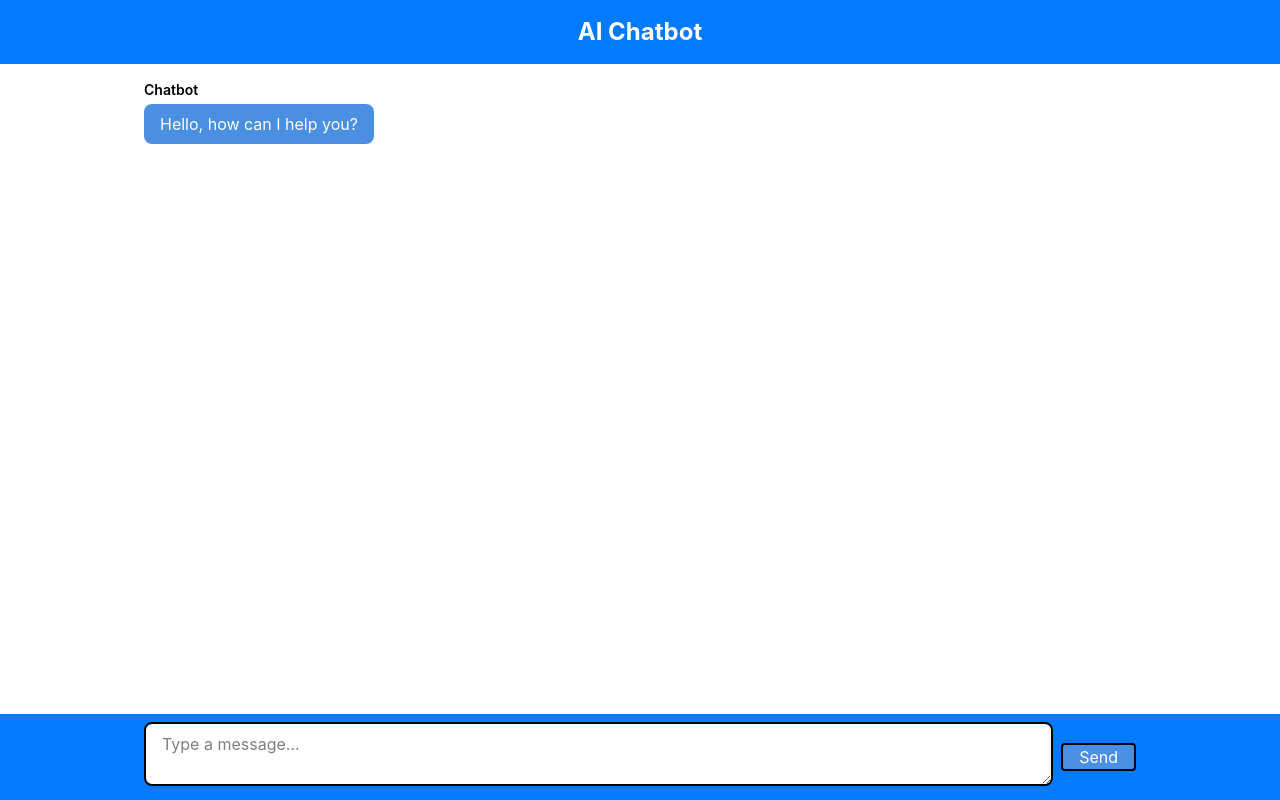
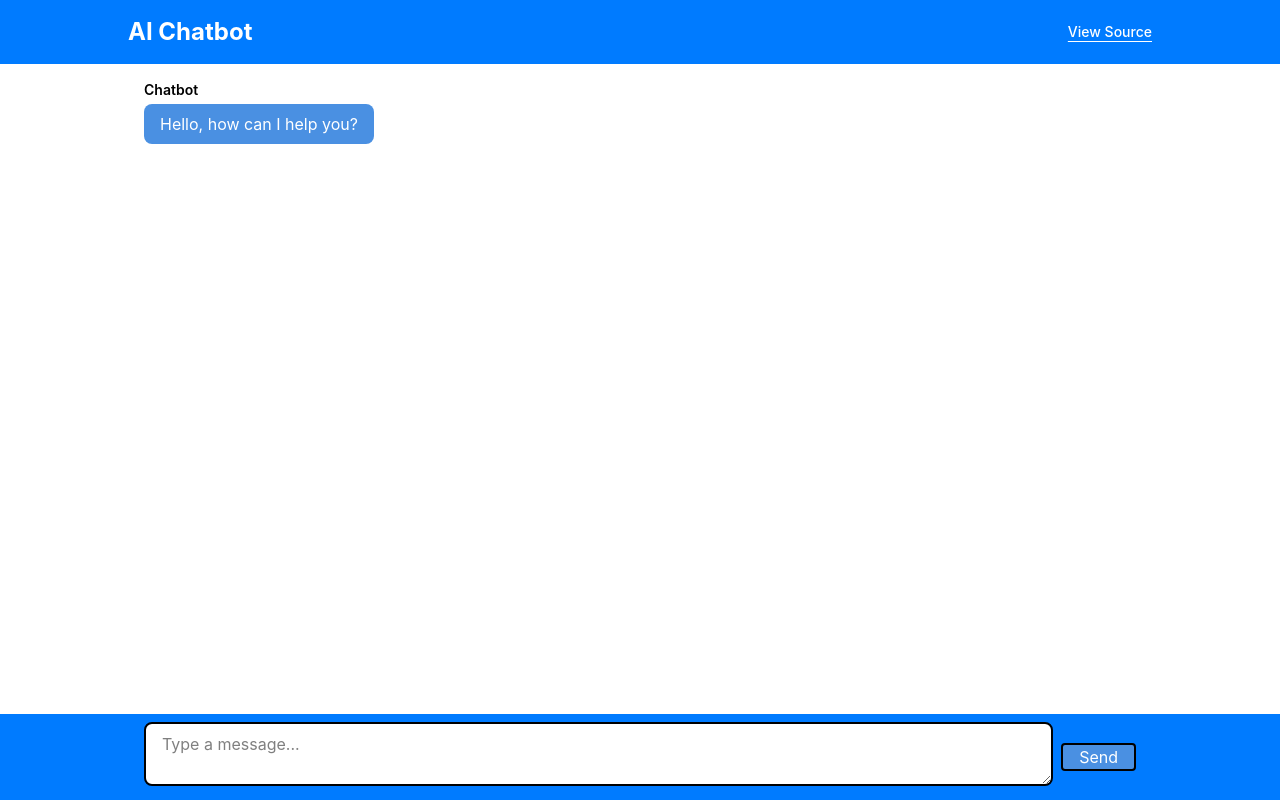
Before and after one commit to meisan99/ai-chatbot, a React (Vite) app in the folder chatbot-web/: page / in a window 1280 px wide. Built offline with nearby package versions, Linux system fonts and the light colour scheme; no server answers.

Commit message:
Add project source hyperlink

```diff
--- a/chatbot-web/src/config.js
+++ b/chatbot-web/src/config.js
@@ -2,4 +2,14 @@
  * @type {string}
  */
 export const API_BASE_URL =
-    import.meta.env.VITE_API_URL
+    import.meta.env.VITE_API_URL;
+
+/**
+ * @type {string | undefined}
+ */
+export const PROJECT_URL = import.meta.env.VITE_PROJECT_URL;
+
+/**
+ * @type {string}
+ */
+export const APP_NAME = import.meta.env.VITE_APP_NAME ?? "AI Chatbot";
--- a/chatbot-web/src/layouts/Header.jsx
+++ b/chatbot-web/src/layouts/Header.jsx
@@ -1,8 +1,20 @@
+import { APP_NAME, PROJECT_URL } from "../config";
+
 export const Header = () => {
   return (
     <header className="flex items-center justify-between px-4 py-4 bg-primary text-primary-foreground">
-      <div className="max-w-5xl mx-auto shrink-0">
-        <h1 className="text-2xl font-bold">AI Chatbot</h1>
+      <div className="max-w-5xl mx-auto w-full flex items-center justify-between gap-4">
+        <h1 className="text-2xl font-bold">{APP_NAME}</h1>
+        {PROJECT_URL ? (
+          <a
+            href={PROJECT_URL}
+            target="_blank"
+            rel="noreferrer"
+            className="text-sm font-medium underline underline-offset-4 hover:no-underline"
+          >
+            View Source
+          </a>
+        ) : null}
       </div>
     </header>
   );
```
